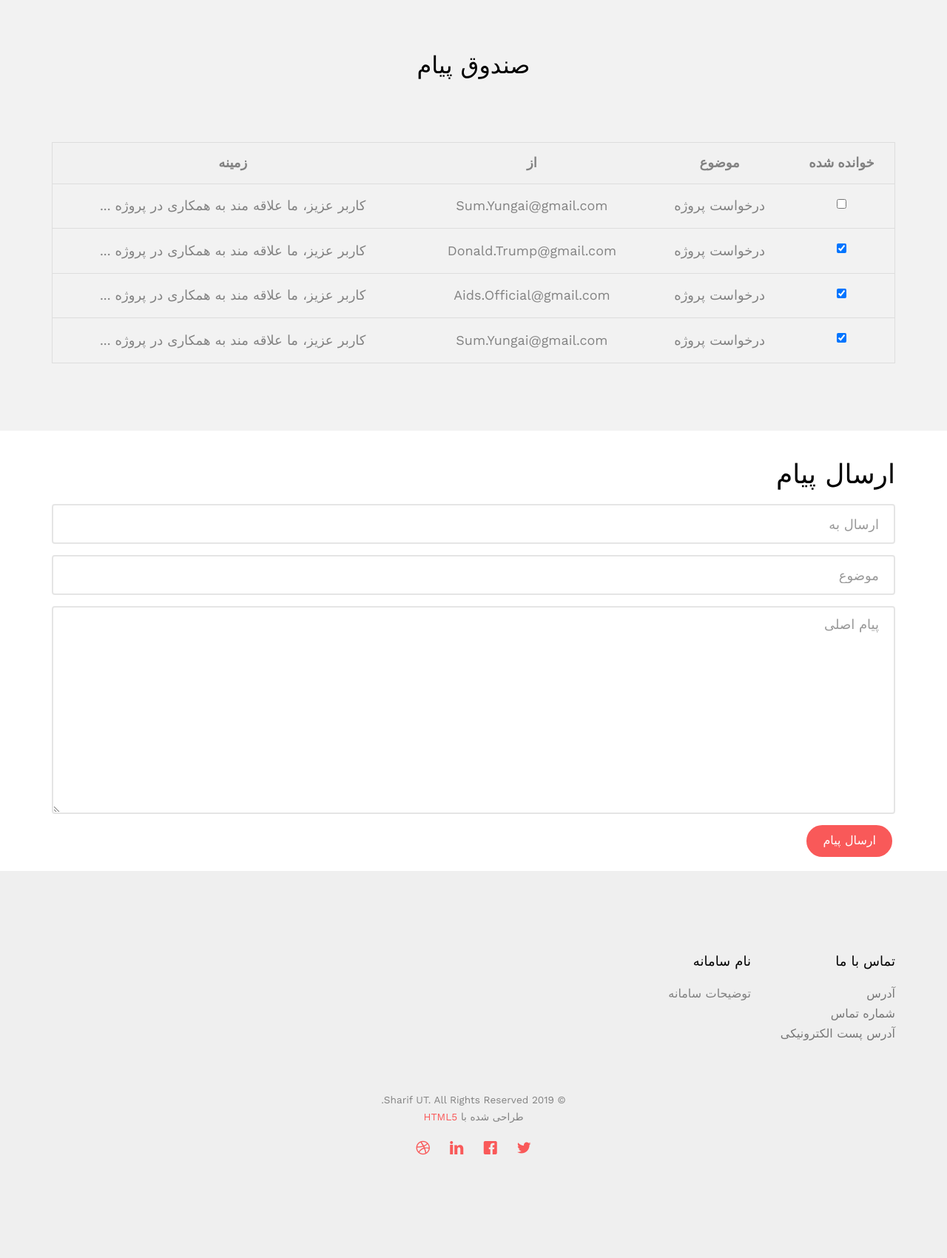
After one commit to qniksefat/volunteering-service-system, a Django app: page /mails/ in a window 1280 px wide. The commit adds this page. Shown: the whole page at 74% size. Run offline with Django 3.2, Linux system fonts and the light colour scheme; some libraries are stand-ins or nearby versions; some web fonts are replaced.

Commit message:
Added mail page

```diff
--- a/main/urls.py
+++ b/main/urls.py
@@ -9,6 +9,7 @@ urlpatterns = [
     path('logout/', views.MyLogoutView.as_view(), name='logout'),
     path('charity/signup/', views.charity_signup, name='charity_signup'),
     path('settings/', views.my_settings, name='settings'),
+    path('mails/', views.mails, name='mails'),
     path('volunteer/signup/', views.volunteer_signup, name='volunteer_signup'),
     path('volunteer/', views.volunteer_page, name='volunteer_page'),
     path('volunteer/<int:volunteer_id>/', views.volunteer, name='volunteer'),
--- a/main/views.py
+++ b/main/views.py
@@ -155,3 +155,8 @@ def my_projects(request):
 def my_settings(request):
     project_lists = Project.objects.filter(end_time__isnull=True)
     return render(request, 'settings.html', {'projects': project_lists, 'opportunities': Opportunity.objects.all()})
+
+
+def mails(request):
+    project_lists = Project.objects.filter(end_time__isnull=True)
+    return render(request, 'mails.html', {'projects': project_lists, 'opportunities': Opportunity.objects.all()})
--- a/templates/charity_list.html
+++ b/templates/charity_list.html
@@ -15,7 +15,7 @@
                                 <li><a href="{% url 'home' %}">پروفایل</a></li>
                                 <li class="active"><a href="{% url 'charities' %}">موسسات</a></li>
                                 <li><a href="{% url 'projects' %}">پروژه ها</a></li>
-                                <li><a href="mail.html">نامه</a></li>
+                                <li><a href="{% url 'mails' %}">نامه</a></li>
                                 <li class="btn-cta"><a href="{% url 'logout' %}"><span>خروج</span></a></li>
                                 <!--<li class="has-dropdown">
                                     <a href="blog.html">Blog</a>
--- a/templates/home.html
+++ b/templates/home.html
@@ -17,7 +17,7 @@
                                 <li class="active"><a href="{% url 'home' %}">پروفایل</a></li>
                                 <li><a href="{% url 'charities' %}">موسسات</a></li>
                                 <li><a href="{% url 'projects' %}">پروژه ها</a></li>
-                                <li><a href="mail.html">نامه</a></li>
+                                <li><a href="{% url 'mails' %}">نامه</a></li>
                                 <li class="btn-cta"><a href="{% url 'logout' %}"><span>خروج</span></a></li>
                                 <!--<li class="has-dropdown">
                                     <a href="blog.html">Blog</a>
@@ -164,7 +164,7 @@
                                 <li class="active"><a href="{% url 'home' %}">پروفایل</a></li>
                                 <li><a href="{% url 'volunteers' %}">نیکوکاران</a></li>
                                 <li><a href="{% url 'projects' %}">پروژه ها</a></li>
-                                <li><a href="mail.html">نامه</a></li>
+                                <li><a href="{% url 'mails' %}">نامه</a></li>
                                 <li class="btn-cta"><a href="{% url 'logout' %}"><span>خروج</span></a></li>
                                 <!--<li class="has-dropdown">
                                     <a href="blog.html">Blog</a>
--- /dev/null
+++ b/templates/mails.html
@@ -0,0 +1,151 @@
+{% extends 'vbase.html' %}
+{% block title %}
+    پروژه ها
+{% endblock %}
+{% block body %}
+    {% if user.get_user_type_display == "volunteer" %}
+        <nav class="fh5co-nav" role="navigation">
+            <div class="top-menu">
+                <div class="container">
+                    <div class="row">
+                        <div style="float: right" class="col-xs-2">
+                            <div id="fh5co-logo"><a href="{% url 'home' %}">{{ user.get_full_name|default:user.username }} خوش آمدید<span>.</span></a></div>
+                        </div>
+                        <div  class="col-xs-10 text-right menu-1">
+                            <ul style="float: left">
+                                <li><a href="{% url 'home' %}">پروفایل</a></li>
+                                <li><a href="{% url 'charities' %}">موسسات</a></li>
+                                <li><a href="{% url 'projects' %}">پروژه ها</a></li>
+                                <li class="active"><a href="{% url 'mails' %}">نامه</a></li>
+                                <li class="btn-cta"><a href="{% url 'logout' %}"><span>خروج</span></a></li>
+                                <!--<li class="has-dropdown">
+                                    <a href="blog.html">Blog</a>
+                                    <ul class="dropdown">
+                                        <li><a href="#">Web Design</a></li>
+                                        <li><a href="#">eCommerce</a></li>
+                                        <li><a href="#">Branding</a></li>
+                                        <li><a href="#">API</a></li>
+                                    </ul>
+                                </li>
+                                <li><a href="about.html">About</a></li>
+                                <li><a href="contact.html">Contact</a></li>
+                                <li class="btn-cta"><a href="#"><span>Login</span></a></li>
+                                <li class="btn-cta"><a href="#"><span>Sign Up</span></a></li> -->
+                            </ul>
+                        </div>
+                    </div>
+                </div>
+            </div>
+        </nav>  <!-- navigator -->
+    {% elif user.get_user_type_display == "charity" %}
+        <nav class="fh5co-nav" role="navigation">
+            <div class="top-menu">
+                <div class="container">
+                    <div class="row">
+                        <div style="float: right" class="col-xs-2">
+                            <div id="fh5co-logo"><a href="{% url 'home' %}">{{ user.get_full_name|default:user.username }} خوش آمدید<span>.</span></a></div>
+                        </div>
+                        <div  class="col-xs-10 text-right menu-1">
+                            <ul style="float: left">
+                                <li><a href="{% url 'home' %}">پروفایل</a></li>
+                                <li><a href="{% url 'volunteers' %}">نیکوکاران</a></li>
+                                <li><a href="{% url 'projects' %}">پروژه ها</a></li>
+                                <li class="active"><a href="{% url 'mails' %}">نامه</a></li>
+                                <li class="btn-cta"><a href="{% url 'logout' %}"><span>خروج</span></a></li>
+                                <!--<li class="has-dropdown">
+                                    <a href="blog.html">Blog</a>
+                                    <ul class="dropdown">
+                                        <li><a href="#">Web Design</a></li>
+                                        <li><a href="#">eCommerce</a></li>
+                                        <li><a href="#">Branding</a></li>
+                                        <li><a href="#">API</a></li>
+                                    </ul>
+                                </li>
+                                <li><a href="about.html">About</a></li>
+                                <li><a href="contact.html">Contact</a></li>
+                                <li class="btn-cta"><a href="#"><span>Login</span></a></li>
+                                <li class="btn-cta"><a href="#"><span>Sign Up</span></a></li> -->
+                            </ul>
+                        </div>
+                    </div>
+                </div>
+            </div>
+        </nav>  <!-- navigator -->
+    {% endif %}
+
+    <div id="fh5co-counter" class="fh5co-bg-section">
+        <div class="fh5co-heading text-center">
+            <h2>صندوق پیام</h2>
+        </div>
+        <div class="container">
+            <table id="myTable">
+                <tr class="header">
+                    <th style="text-align: center" style="width:7%;">خوانده شده</th>
+                    <th style="text-align: center" style="width:17%;">موضوع</th>
+                    <th style="text-align: center" style="width:23%;">از</th>
+                    <th style="text-align: center" style="width:50%;">زمینه</th>
+                </tr>
+                <tr>
+                    <td style="text-align: center" style="text-align: center;"><label><input type="checkbox"></label></td>
+                    <td style="text-align: center">درخواست پروژه</td>
+                    <td style="text-align: center">Sum.Yungai@gmail.com</td>
+                    <td style="text-align: center">کاربر عزیز، ما علاقه مند به همکاری در پروژه ...</td>
+                </tr>
+                <tr style="text-align: center">
+                    <td style="text-align: center" style="text-align: center;"><label><input type="checkbox" checked></label></td>
+                    <td style="text-align: center">درخواست پروژه</td>
+                    <td style="text-align: center">Donald.Trump@gmail.com</td>
+                    <td style="text-align: center">کاربر عزیز، ما علاقه مند به همکاری در پروژه ...</td>
+                </tr>
+                <tr>
+                    <td style="text-align: center" style="text-align: center;"><label><input type="checkbox" checked></label></td>
+                    <td style="text-align: center">درخواست پروژه</td>
+                    <td style="text-align: center">Aids.Official@gmail.com</td>
+                    <td style="text-align: center">کاربر عزیز، ما علاقه مند به همکاری در پروژه ...</td>
+                </tr>
+                <tr>
+                    <td style="text-align: center" style="text-align: center;"><label><input type="checkbox" checked></label></td>
+                    <td style="text-align: center">درخواست پروژه</td>
+                    <td style="text-align: center">Sum.Yungai@gmail.com</td>
+                    <td style="text-align: center">کاربر عزیز، ما علاقه مند به همکاری در پروژه ...</td>
+                </tr>
+
+            </table>
+            <br>
+        </div>
+    </div>  <!-- Inbox -->
+
+
+    <div class="choose animate-box fadeInUp animated-fast">
+        <div class="container">
+            <h1><br>ارسال پیام</h1>
+            <form action="#">
+                <div class="row form-group">
+                    <div class="col-md-12">
+                        <!-- <label for="email">Email</label> -->
+                        <input type="text" id="email" class="form-control" placeholder="ارسال به">
+                    </div>
+                </div>
+
+                <div class="row form-group">
+                    <div class="col-md-12">
+                        <!-- <label for="subject">Subject</label> -->
+                        <input type="text" id="input_subject" class="form-control" placeholder="موضوع">
+                    </div>
+                </div>
+
+                <div class="row form-group">
+                    <div class="col-md-12">
+                        <!-- <label for="message">Message</label> -->
+                        <textarea name="message" id="message" cols="30" rows="10" class="form-control" placeholder="پیام اصلی"></textarea>
+                    </div>
+                </div>
+                <div class="form-group">
+                    <input type="button" value="ارسال پیام" class="btn btn-primary" onclick="send_message()">
+                </div>
+
+            </form>
+        </div>
+    </div>  <!-- Send Mail -->
+
+{% endblock %}
--- a/templates/new_project.html
+++ b/templates/new_project.html
@@ -17,7 +17,7 @@
                                 <li><a href="{% url 'home' %}">پروفایل</a></li>
                                 <li><a href="{% url 'charities' %}">موسسات</a></li>
                                 <li class="active"><a href="{% url 'projects' %}">پروژه ها</a></li>
-                                <li><a href="mail.html">نامه</a></li>
+                                <li><a href="{% url 'mails' %}">نامه</a></li>
                                 <li class="btn-cta"><a href="{% url 'logout' %}"><span>خروج</span></a></li>
                                 <!--<li class="has-dropdown">
                                     <a href="blog.html">Blog</a>
@@ -51,7 +51,7 @@
                                 <li><a href="{% url 'home' %}">پروفایل</a></li>
                                 <li><a href="{% url 'volunteers' %}">نیکوکاران</a></li>
                                 <li class="active"><a href="{% url 'projects' %}">پروژه ها</a></li>
-                                <li><a href="mail.html">نامه</a></li>
+                                <li><a href="{% url 'mails' %}">نامه</a></li>
                                 <li class="btn-cta"><a href="{% url 'logout' %}"><span>خروج</span></a></li>
                                 <!--<li class="has-dropdown">
                                     <a href="blog.html">Blog</a>
--- a/templates/project.html
+++ b/templates/project.html
@@ -16,7 +16,7 @@
                                 <li><a href="{% url 'home' %}">پروفایل</a></li>
                                 <li><a href="{% url 'charities' %}">موسسات</a></li>
                                 <li class="active"><a href="{% url 'projects' %}">پروژه ها</a></li>
-                                <li><a href="mail.html">نامه</a></li>
+                                <li><a href="{% url 'mails' %}">نامه</a></li>
                                 <li class="btn-cta"><a href="{% url 'logout' %}"><span>خروج</span></a></li>
                                 <!--<li class="has-dropdown">
                                     <a href="blog.html">Blog</a>
@@ -87,7 +87,7 @@
                                 <li><a href="{% url 'home' %}">پروفایل</a></li>
                                 <li><a href="{% url 'volunteers' %}">نیکوکاران</a></li>
                                 <li class="active"><a href="{% url 'projects' %}">پروژه ها</a></li>
-                                <li><a href="mail.html">نامه</a></li>
+                                <li><a href="{% url 'mails' %}">نامه</a></li>
                                 <li class="btn-cta"><a href="{% url 'logout' %}"><span>خروج</span></a></li>
                                 <!--<li class="has-dropdown">
                                     <a href="blog.html">Blog</a>
--- a/templates/project_list.html
+++ b/templates/project_list.html
@@ -16,7 +16,7 @@
                                 <li><a href="{% url 'home' %}">پروفایل</a></li>
                                 <li><a href="{% url 'charities' %}">موسسات</a></li>
                                 <li class="active"><a href="{% url 'projects' %}">پروژه ها</a></li>
-                                <li><a href="mail.html">نامه</a></li>
+                                <li><a href="{% url 'mails' %}">نامه</a></li>
                                 <li class="btn-cta"><a href="{% url 'logout' %}"><span>خروج</span></a></li>
                                 <!--<li class="has-dropdown">
                                     <a href="blog.html">Blog</a>
@@ -50,7 +50,7 @@
                                 <li><a href="{% url 'home' %}">پروفایل</a></li>
                                 <li><a href="{% url 'volunteers' %}">نیکوکاران</a></li>
                                 <li class="active"><a href="{% url 'projects' %}">پروژه ها</a></li>
-                                <li><a href="mail.html">نامه</a></li>
+                                <li><a href="{% url 'mails' %}">نامه</a></li>
                                 <li class="btn-cta"><a href="{% url 'logout' %}"><span>خروج</span></a></li>
                                 <!--<li class="has-dropdown">
                                     <a href="blog.html">Blog</a>
--- a/templates/settings.html
+++ b/templates/settings.html
@@ -16,7 +16,7 @@
                                 <li class="active"><a href="{% url 'home' %}">پروفایل</a></li>
                                 <li><a href="{% url 'charities' %}">موسسات</a></li>
                                 <li><a href="{% url 'projects' %}">پروژه ها</a></li>
-                                <li><a href="mail.html">نامه</a></li>
+                                <li><a href="{% url 'mails' %}">نامه</a></li>
                                 <li class="btn-cta"><a href="{% url 'logout' %}"><span>خروج</span></a></li>
                                 <!--<li class="has-dropdown">
                                     <a href="blog.html">Blog</a>
@@ -50,7 +50,7 @@
                                 <li class="active"><a href="{% url 'home' %}">پروفایل</a></li>
                                 <li><a href="{% url 'volunteers' %}">نیکوکاران</a></li>
                                 <li><a href="{% url 'projects' %}">پروژه ها</a></li>
-                                <li><a href="mail.html">نامه</a></li>
+                                <li><a href="{% url 'mails' %}">نامه</a></li>
                                 <li class="btn-cta"><a href="{% url 'logout' %}"><span>خروج</span></a></li>
                                 <!--<li class="has-dropdown">
                                     <a href="blog.html">Blog</a>
--- a/templates/vbase.html
+++ b/templates/vbase.html
@@ -39,6 +39,12 @@
         <script src="/static/js/respond.min.js"></script>
         <![endif]-->
 
+        <!-- send mail -->
+         <script>
+            function send_message(){
+                new jBox('Notice', {content: 'ارسال شد' , color: 'black', attributes: {y: 'bottom'}})
+            }
+        </script>
         <!-- change settings -->
          <script>
             function change_setting(){
--- a/templates/volunteer.html
+++ b/templates/volunteer.html
@@ -15,7 +15,7 @@
                                 <li class="active"><a href="{% url 'home' %}">پروفایل</a></li>
                                 <li><a href="{% url 'charities' %}">موسسات</a></li>
                                 <li><a href="{% url 'projects' %}">پروژه ها</a></li>
-                                <li><a href="mail.html">نامه</a></li>
+                                <li><a href="{% url 'mails' %}">نامه</a></li>
                                 <li class="btn-cta"><a href="{% url 'logout' %}"><span>خروج</span></a></li>
                                 <!--<li class="has-dropdown">
                                     <a href="blog.html">Blog</a>
--- a/templates/volunteer_list.html
+++ b/templates/volunteer_list.html
@@ -15,7 +15,7 @@
                                 <li><a href="{% url 'home' %}">پروفایل</a></li>
                                 <li class="active"><a href="{% url 'volunteers' %}">نیکوکاران</a></li>
                                 <li><a href="{% url 'projects' %}">پروژه ها</a></li>
-                                <li><a href="mail.html">نامه</a></li>
+                                <li><a href="{% url 'mails' %}">نامه</a></li>
                                 <li class="btn-cta"><a href="{% url 'logout' %}"><span>خروج</span></a></li>
                                 <!--<li class="has-dropdown">
                                     <a href="blog.html">Blog</a>
@@ -58,4 +58,5 @@
         </table>
         <br>
     </div>  <!-- volunteers -->
+
 {% endblock %}
--- a/templates/volunteer_view.html
+++ b/templates/volunteer_view.html
@@ -15,7 +15,7 @@
                                 <li><a href="{% url 'home' %}">پروفایل</a></li>
                                 <li class="active"><a href="{% url 'volunteers' %}">نیکوکاران</a></li>
                                 <li><a href="{% url 'projects' %}">پروژه ها</a></li>
-                                <li><a href="mail.html">نامه</a></li>
+                                <li><a href="{% url 'mails' %}">نامه</a></li>
                                 <li class="btn-cta"><a href="{% url 'logout' %}"><span>خروج</span></a></li>
                                 <!--<li class="has-dropdown">
                                     <a href="blog.html">Blog</a>
```
Also changed, not shown: templates/charity.html (+1 -14 lines), templates/my_projects.html (+8 -2 lines).
